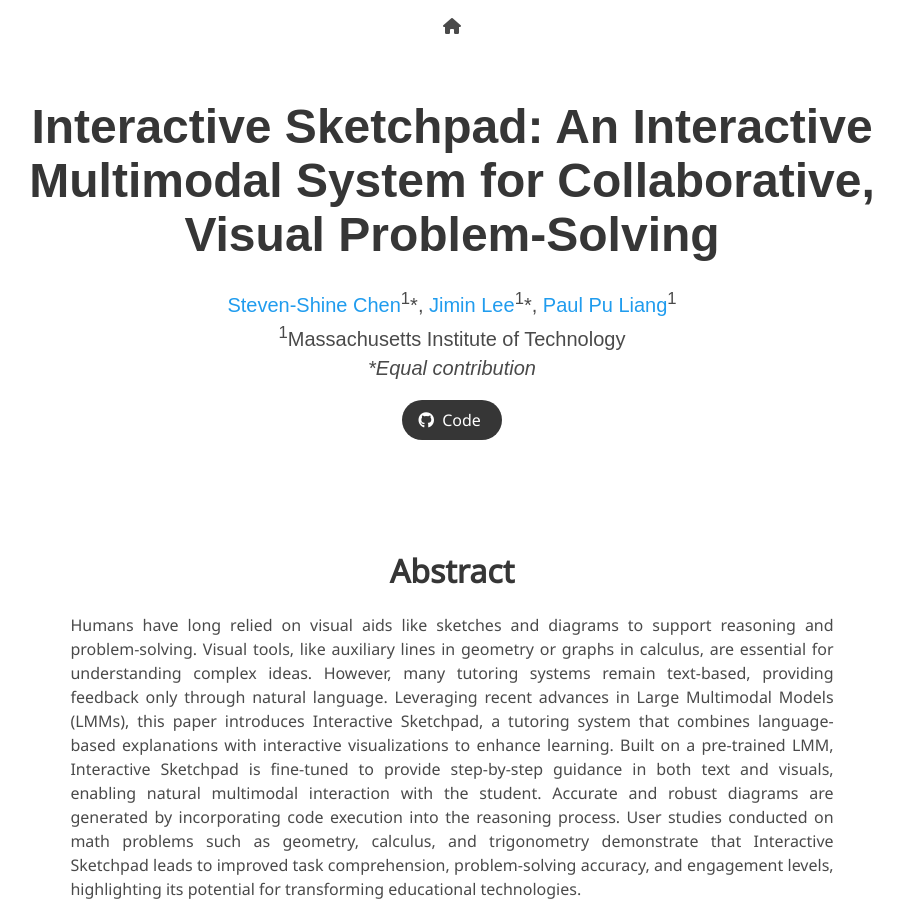
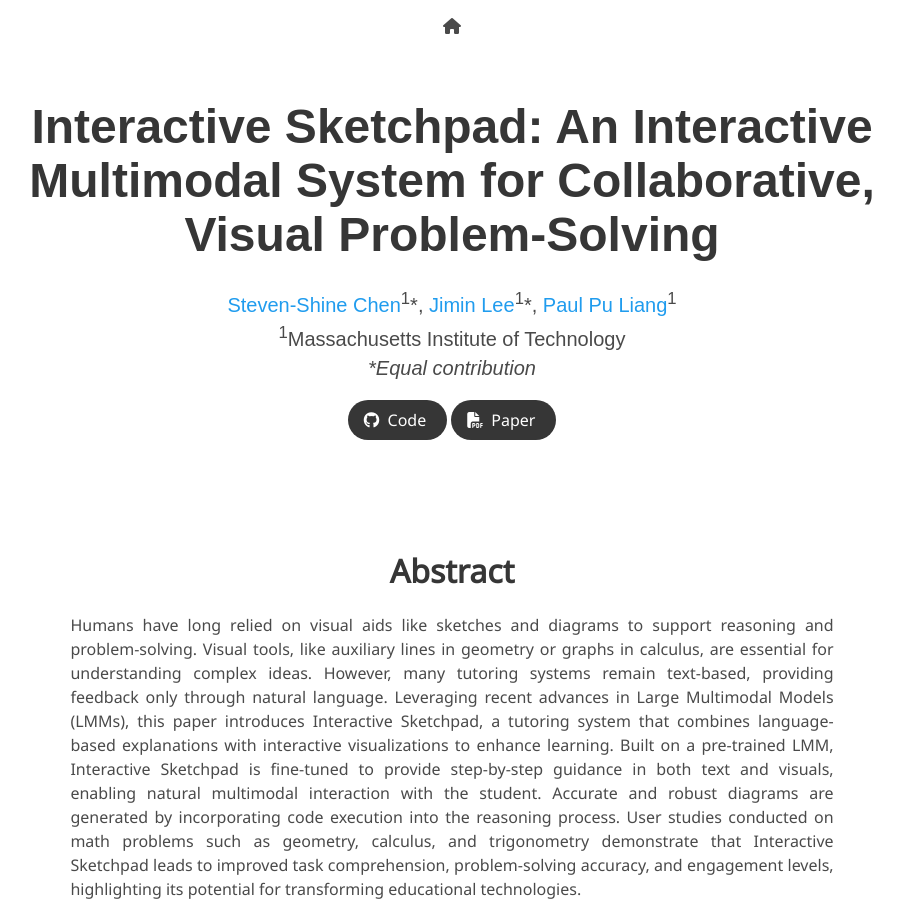
Before and after one commit to stevenshinechen/interactivesketchpad, a plain HTML site: page index.html in a window 1280 px wide. Shown: the top 916 px of the page, without its empty margins (188-1091 px from the left). Drawn offline with nearby package versions, Linux system fonts and the light colour scheme; some icons are missing; a web font is replaced by a local one.

Commit message:
Add paper pdf

```diff
--- a/index.html
+++ b/index.html
@@ -67,6 +67,13 @@
                    class="external-link button is-normal is-rounded is-dark">
                   <span class="icon"><i class="fab fa-github"></i></span>
                   <span>Code</span>
+                </a>
+              </span>
+              <span class="link-block">
+                <a href="https://github.com/stevenshinechen/interactivesketchpad/raw/main/static/paper/interactive_sketchpad.pdf"
+                   class="external-link button is-normal is-rounded is-dark">
+                  <span class="icon"><i class="fas fa-file-pdf"></i></span>
+                  <span>Paper</span>
                 </a>
               </span>
               <!-- <span class="link-block">
```
Also changed, not shown: 1 other file.
